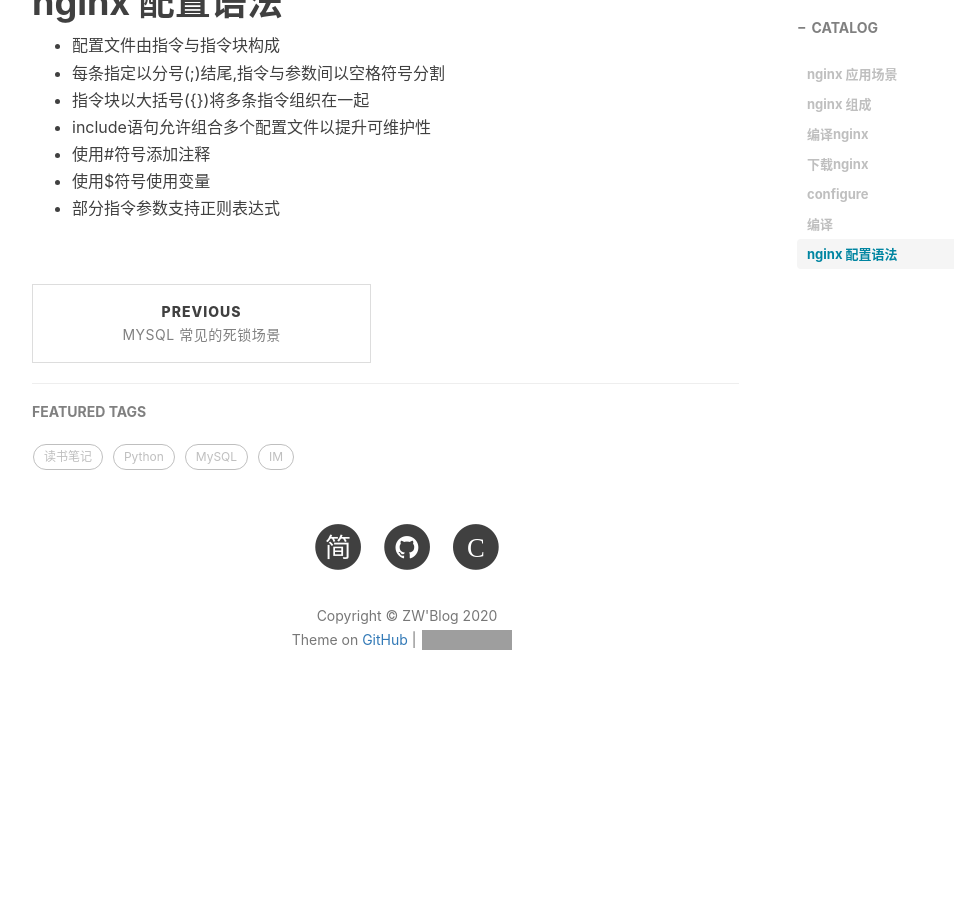
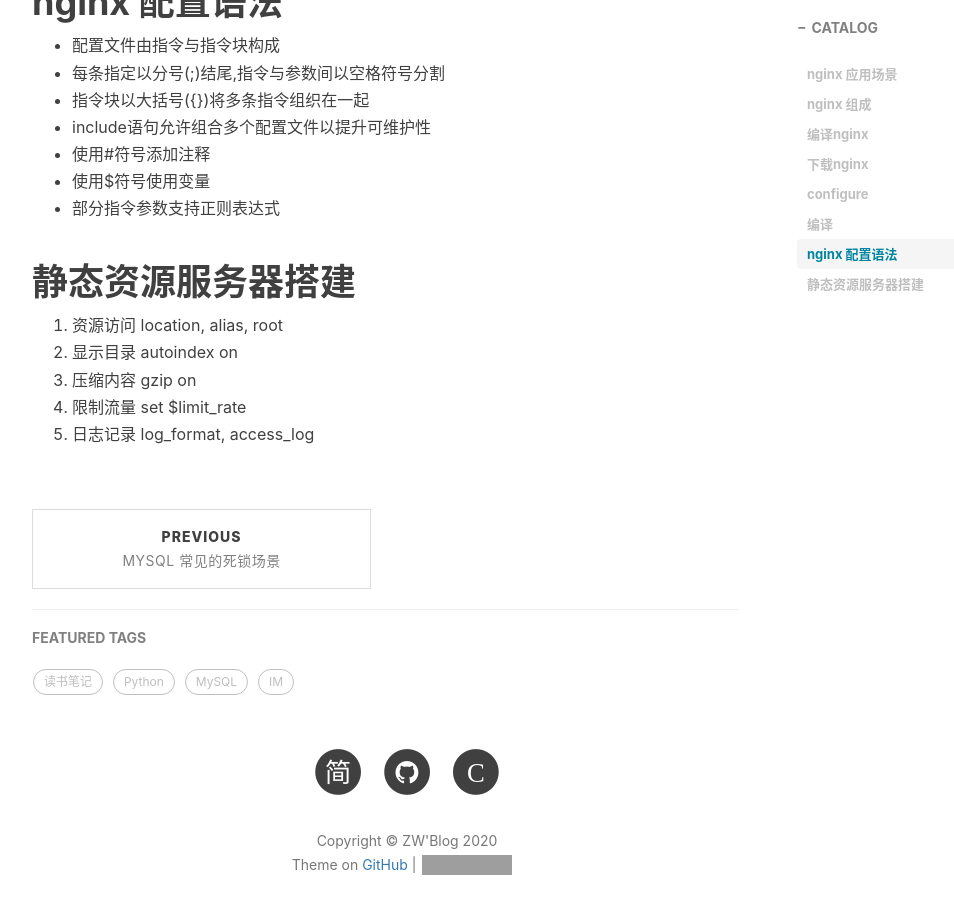
Before and after one commit to GitZW/gitzw.github.io, a Jekyll site: the page built from _posts/2020-11-11-nginx学习笔记.md, in a window 1280 px wide and 900 px high, scrolled down 1719 px. Shown: the whole window, without its empty margins (233-1187 px from the left). Built offline with Jekyll 4.4.1, drawn with Linux system fonts in a browser that asks for light colours; nearby versions of some CDN libraries; comment, search, counter and statistics services are not loaded; before the commit the page ends 2463 px from its top, so only the background shows below that; grey boxes are pictures that could not be loaded.

Commit message:
静态服务器配置

```diff
--- a/_posts/2020-11-11-nginx学习笔记.md
+++ b/_posts/2020-11-11-nginx学习笔记.md
@@ -64,3 +64,11 @@ make install
 * 使用#符号添加注释
 * 使用$符号使用变量
 * 部分指令参数支持正则表达式
+
+
+# 静态资源服务器搭建
+1. 资源访问 location, alias, root
+2. 显示目录 autoindex on
+3. 压缩内容 gzip on
+4. 限制流量 set $limit_rate
+5. 日志记录 log_format, access_log
```
